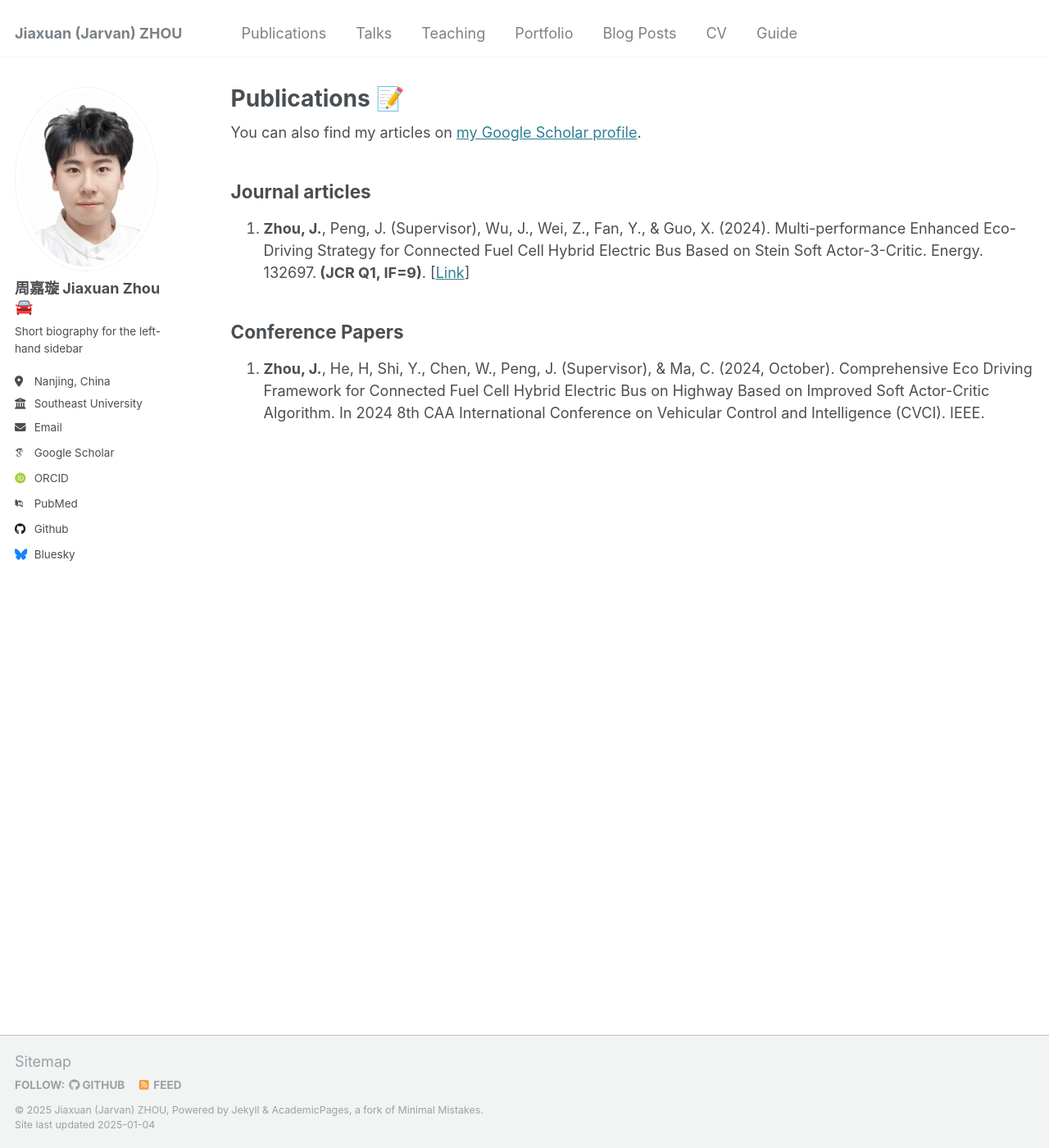
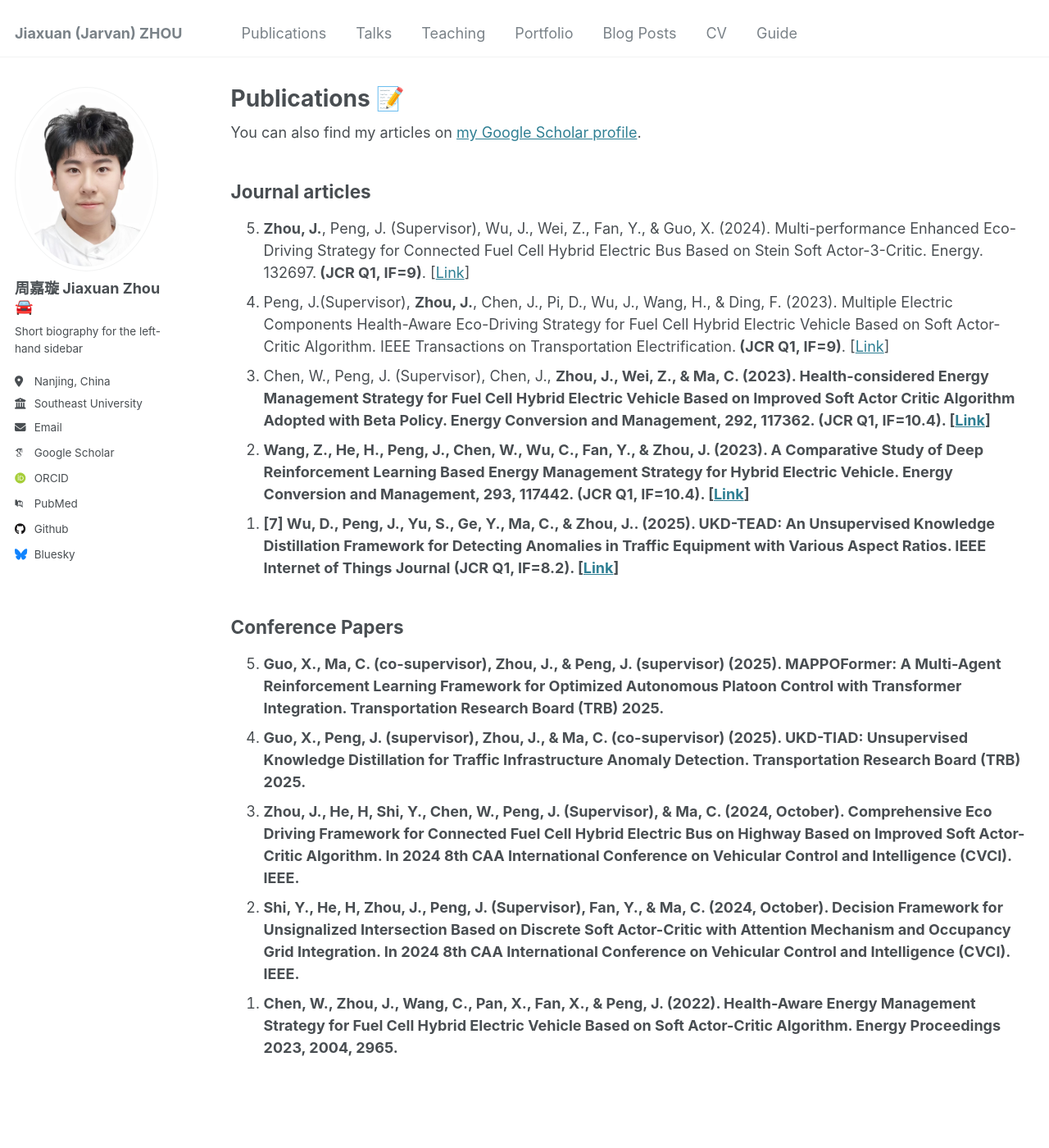
Before and after one commit to jarvanzhouz/jarvanzhouz.github.io, a Jekyll site: the page built from _pages/publications.html, in a window 1280 px wide and 1400 px high. Shown: the whole window at 82% size. Built offline with Jekyll 4.4.1, drawn with Linux system fonts in a browser that asks for light colours; some web fonts are replaced.

Commit message:
Update publications.html

```diff
--- a/_pages/publications.html
+++ b/_pages/publications.html
@@ -14,16 +14,26 @@ author_profile: true
 <h2>Journal articles</h2>
 <ol reversed>
 <li><strong>Zhou, J.</strong>, Peng, J. (Supervisor), Wu, J., Wei, Z., Fan, Y., & Guo, X. (2024). Multi-performance Enhanced Eco-Driving Strategy for Connected Fuel Cell Hybrid Electric Bus Based on Stein Soft Actor-3-Critic. Energy. 132697.<strong> (JCR Q1, IF=9)</strong>. [<a href="https://doi.org/10.1016/j.energy.2024.132697.
-
         " target="_blank" rel="noopener noreferrer">Link</a>]</li>
-
+<li>Peng, J.(Supervisor), <strong>Zhou, J.</strong>, Chen, J., Pi, D., Wu, J., Wang, H., & Ding, F. (2023). Multiple Electric Components Health-Aware Eco-Driving Strategy for Fuel Cell Hybrid Electric Vehicle Based on Soft Actor-Critic Algorithm. IEEE Transactions on Transportation Electrification.<strong> (JCR Q1, IF=9)</strong>. [<a href="https://doi.org/10.1109/TTE.2023.3339490.
+        " target="_blank" rel="noopener noreferrer">Link</a>]</li>
+<li>Chen, W., Peng, J. (Supervisor), Chen, J., <strong>Zhou, J.<strong>, Wei, Z., & Ma, C. (2023). Health-considered Energy Management Strategy for Fuel Cell Hybrid Electric Vehicle Based on Improved Soft Actor Critic Algorithm Adopted with Beta Policy. Energy Conversion and Management, 292, 117362.<strong> (JCR Q1, IF=10.4)</strong>. [<a href="https://doi.org/10.1109/TTE.2023.3339490.
+        " target="_blank" rel="noopener noreferrer">Link</a>]</li>
+<li>Wang, Z., He, H., Peng, J., Chen, W., Wu, C., Fan, Y., & <strong>Zhou, J.<strong> (2023). A Comparative Study of Deep Reinforcement Learning Based Energy Management Strategy for Hybrid Electric Vehicle. Energy Conversion and Management, 293, 117442.<strong> (JCR Q1, IF=10.4)</strong>. [<a href="https://doi.org/10.1109/TTE.2023.3339490.
+        " target="_blank" rel="noopener noreferrer">Link</a>]</li>
+<li>[7]	Wu, D., Peng, J., Yu, S., Ge, Y., Ma, C., & <strong>Zhou, J.<strong>. (2025). UKD-TEAD: An Unsupervised Knowledge Distillation Framework for Detecting Anomalies in Traffic Equipment with Various Aspect Ratios. IEEE Internet of Things Journal<strong> (JCR Q1, IF=8.2)</strong>. [<a href="https://doi.org/10.1109/TTE.2023.3339490.
+        " target="_blank" rel="noopener noreferrer">Link</a>]</li>
 
 
 </ol>
 
 <h2>Conference Papers</h2>
 <ol reversed>
+<li>Guo, X., Ma, C. (co-supervisor), <strong>Zhou, J.</strong>, & Peng, J. (supervisor) (2025). MAPPOFormer: A Multi-Agent Reinforcement Learning Framework for Optimized Autonomous Platoon Control with Transformer Integration. Transportation Research Board (TRB) 2025.</li>
+<li>Guo, X., Peng, J. (supervisor), <strong>Zhou, J.</strong>, & Ma, C. (co-supervisor) (2025). UKD-TIAD: Unsupervised Knowledge Distillation for Traffic Infrastructure Anomaly Detection. Transportation Research Board (TRB) 2025.</li>
 <li><strong>Zhou, J.</strong>, He, H, Shi, Y., Chen, W., Peng, J. (Supervisor), & Ma, C. (2024, October). Comprehensive Eco Driving Framework for Connected Fuel Cell Hybrid Electric Bus on Highway Based on Improved Soft Actor-Critic Algorithm. In 2024 8th CAA International Conference on Vehicular Control and Intelligence (CVCI). IEEE.</li>
+<li>Shi, Y., He, H, <strong>Zhou, J.</strong>, Peng, J. (Supervisor), Fan, Y., & Ma, C. (2024, October). Decision Framework for Unsignalized Intersection Based on Discrete Soft Actor-Critic with Attention Mechanism and Occupancy Grid Integration. In 2024 8th CAA International Conference on Vehicular Control and Intelligence (CVCI). IEEE.</li>
+<li>Chen, W., <strong>Zhou, J.</strong>, Wang, C., Pan, X., Fan, X., & Peng, J. (2022). Health-Aware Energy Management Strategy for Fuel Cell Hybrid Electric Vehicle Based on Soft Actor-Critic Algorithm. Energy Proceedings 2023, 2004, 2965.</li>
 
 </ol>
 
```
